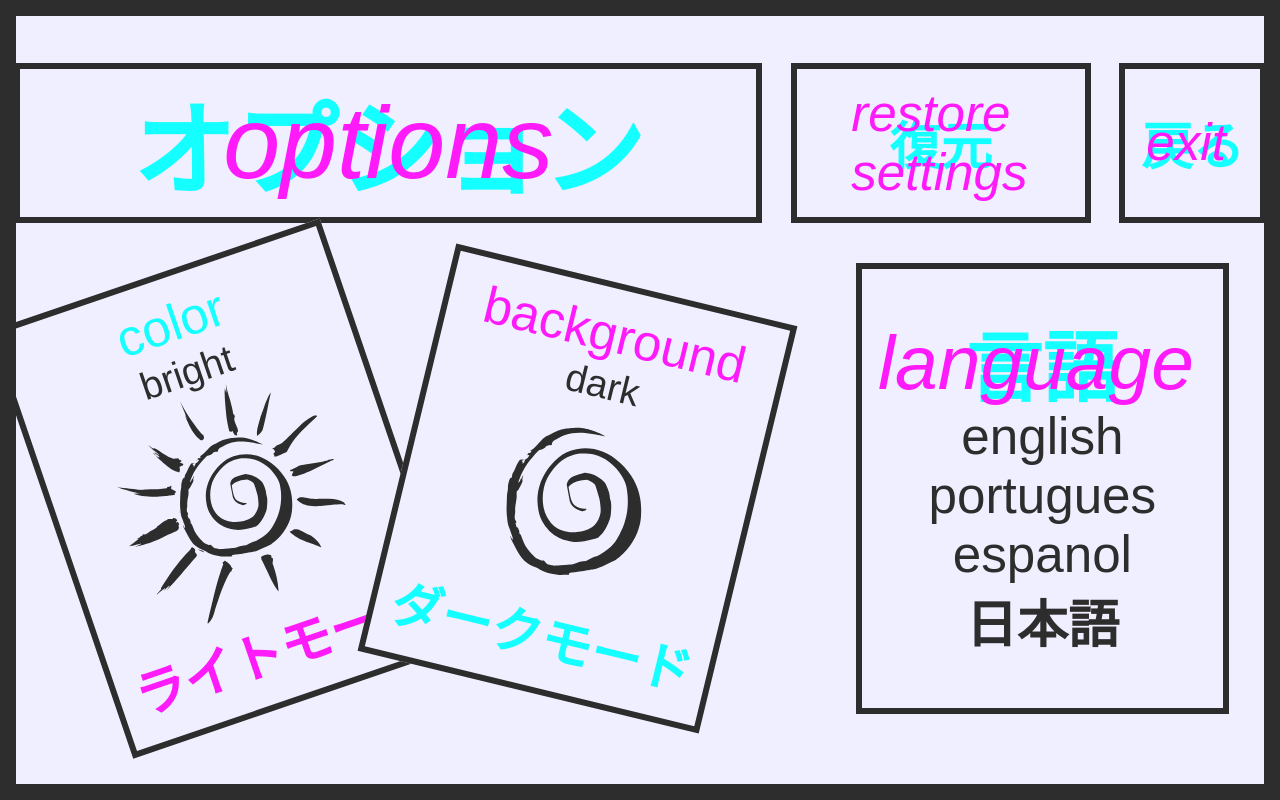
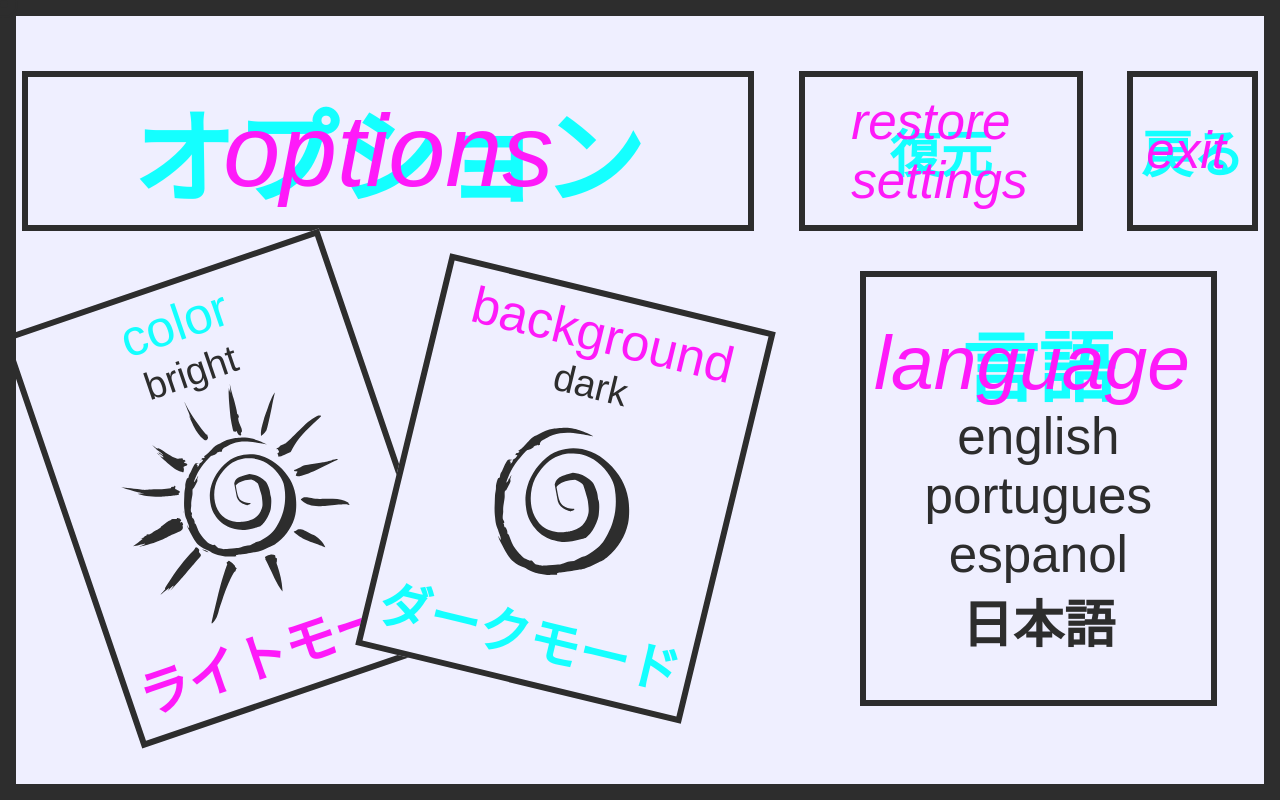
Before and after one commit to AndreiRech/Website, a React (Create React App) app: page /options in a window 1280 px wide. Built offline with nearby package versions, Linux system fonts and the light colour scheme; a web font is replaced by a local one.

Commit message:
fix: small fixes on display

```diff
--- a/src/components/Box/index.scss
+++ b/src/components/Box/index.scss
@@ -12,10 +12,10 @@
     overflow: hidden;
 
     &.grey {
-        border: 1rem solid $grey;
+        border: 2vh solid $grey;
     }
 
     &.snow {
-        border: 1rem solid $snow;
+        border: 2vh solid $snow;
     }
 }
--- a/src/components/Card/index.scss
+++ b/src/components/Card/index.scss
@@ -6,7 +6,7 @@
     align-items: center;
     justify-content: center;
     z-index: 0;
-    padding: 1rem;
+    padding: 1vh;
     background-color: $snow;
 
     &.grey {
--- a/src/pages/Home/index.tsx
+++ b/src/pages/Home/index.tsx
@@ -3,6 +3,7 @@ import { useNavigate } from 'react-router-dom';
 import Pointer from '../../components/Pointer/index.tsx';
 import './index.scss';
 import Box from '../../components/Box/index.tsx';
+import Card from '../../components/Card/index.tsx';
 
 const Home: React.FC = () => {
 	const [mousePosition, setMousePosition] = useState({ x: 0, y: 0 });
```
